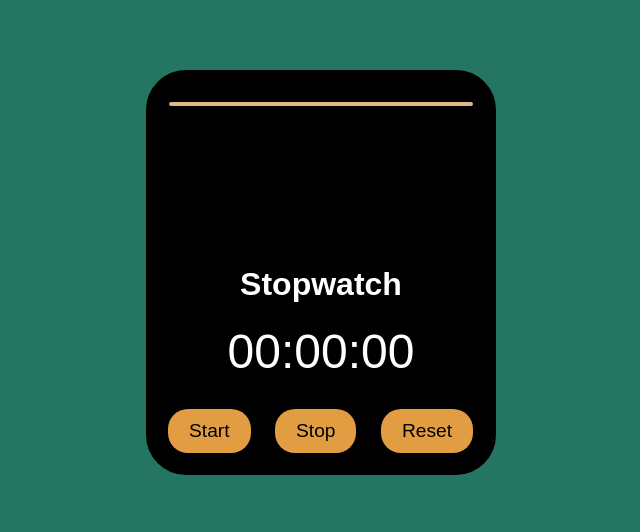
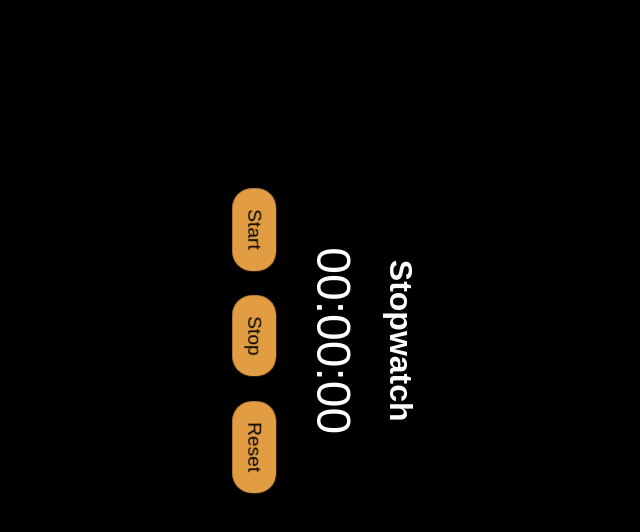
Before and after one commit to Harshkau/Stopwatch-by-HK, a plain HTML site: page index.html in a window 1280 px wide. Shown: the whole page, without its empty margins (319-959 px from the left). Drawn offline with nearby package versions, Linux system fonts and the light colour scheme.

Commit message:
Update index.html

```diff
--- a/index.html
+++ b/index.html
@@ -12,7 +12,7 @@
     font-family: Arial, sans-serif;
     margin: 0;
     padding: 0;
-    background-color: rgb(36, 117, 97);
+    background-color: rgb(0, 0, 0);
   }
   .main{
       height:fit-content;
@@ -25,9 +25,14 @@
 
   }
   .container {
+    content:"" ;
+    user-select: none;
     text-align: center;
     margin-top: 20vh;
     color:white;
+    width:100%;
+    -moz-text-size-adjust: auto;
+    rotate:90deg;
   }
   #display {
     font-size: 3em;
@@ -41,25 +46,19 @@
     border:1px transparent solid;
     background: rgb(226, 157, 67);
   }
-   hr{
-    margin-top: 20px;
-    width:300px;
-    border:2px solid burlywood;
-    border-radius: 50px;
-    border-color: burlywood;
-  }
 
 </style>
 </head>
 <body>
 <div class="main">
-    <hr>
+
 <div class="container">
   <h1>Stopwatch</h1>
   <div id="display">00:00:00</div>
   <button id="startButton" class="custom-button animate__animated animate__bounce">Start</button>
   <button id="stopButton" class="custom-button animate__animated animate__bounce">Stop</button>
   <button id="resetButton" class="custom-button animate__animated 2s animate__bounce">Reset</button>
+
 </div>
 </div>
 <script>
```
